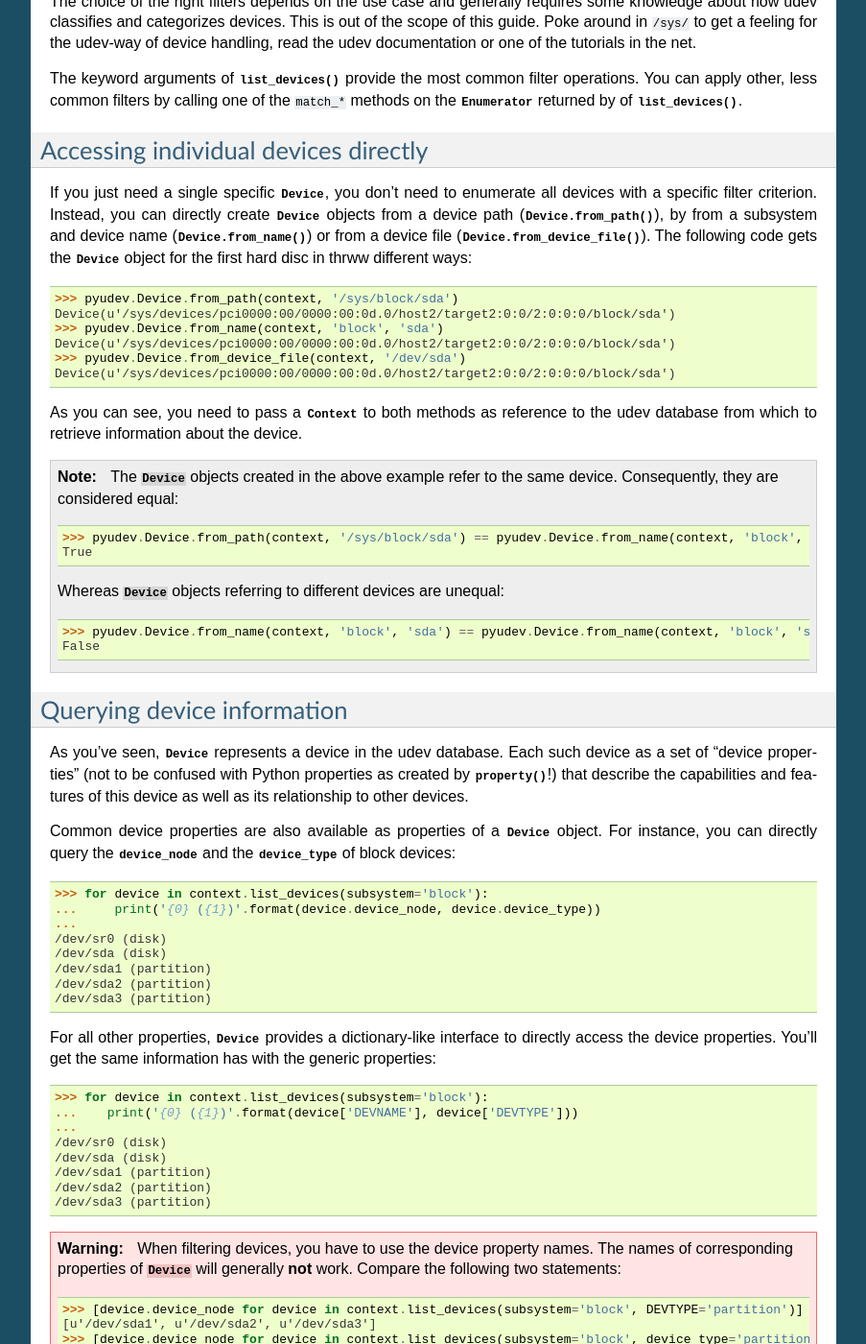
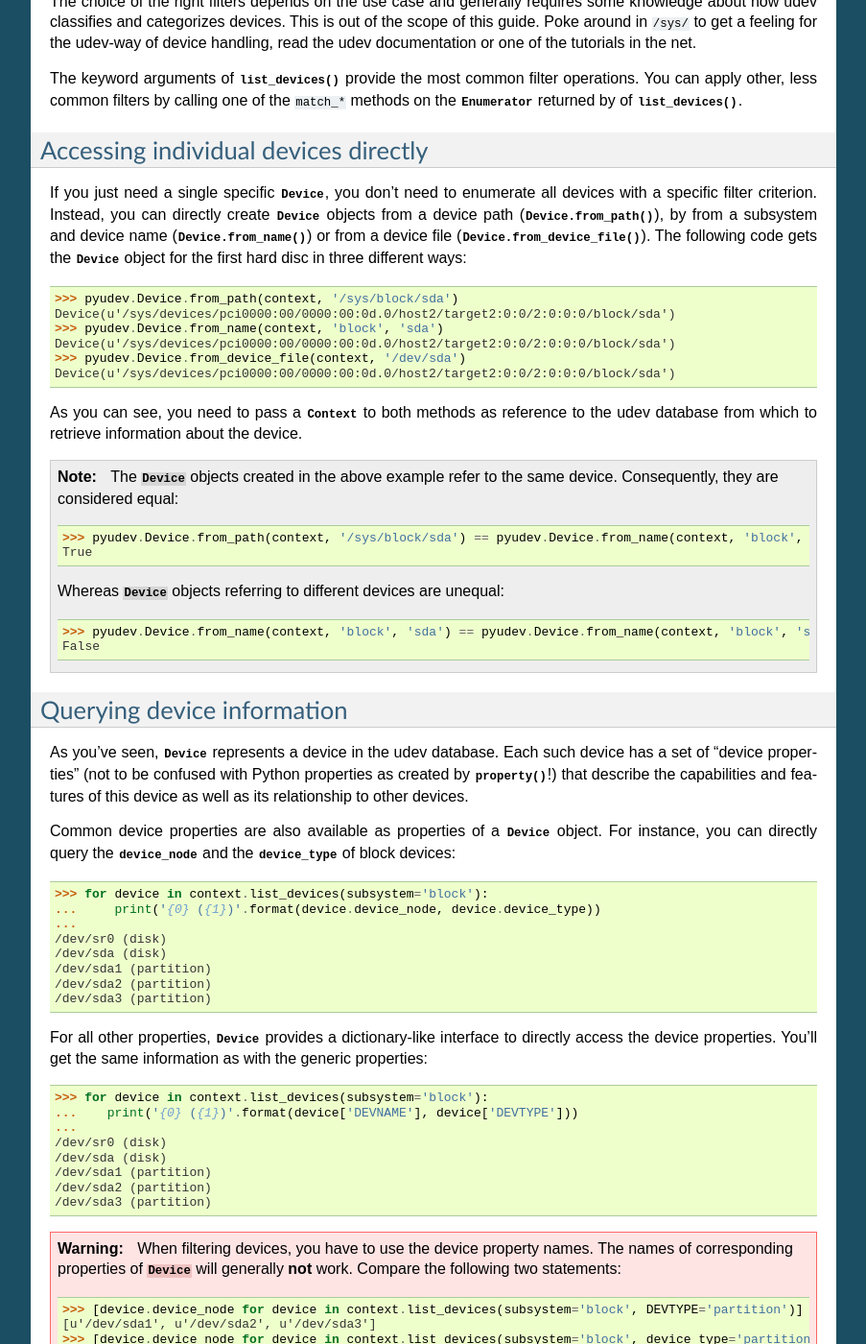
Before and after one commit to pyudev/pyudev, a Sphinx documentation site: the page built from doc/guide.rst, in a window 1280 px wide and 1400 px high, scrolled down 1505 px. Shown: the whole window at 96% size, without its empty margins (198-1101 px from the left). Built offline with Sphinx 7.4.7, drawn with Linux system fonts in a browser that asks for light colours; pages that are not in the unit, such as notebooks, are missing from menus.

```diff
--- a/doc/guide.rst
+++ b/doc/guide.rst
@@ -92,7 +92,7 @@ all devices with a specific filter criterion.  Instead, you can directly create
 :class:`Device` objects from a device path (:meth:`Device.from_path()`), by
 from a subsystem and device name (:meth:`Device.from_name()`) or from a device
 file (:meth:`Device.from_device_file()`).  The following code gets the
-:class:`Device` object for the first hard disc in thrww different ways:
+:class:`Device` object for the first hard disc in three different ways:
 
 >>> pyudev.Device.from_path(context, '/sys/block/sda')
 Device(u'/sys/devices/pci0000:00/0000:00:0d.0/host2/target2:0:0/2:0:0:0/block/sda')
--- a/doc/index.rst
+++ b/doc/index.rst
@@ -3,7 +3,7 @@ pyudev -- pure Python libudev_ binding
 
 pyudev |release| (:doc:`changes`, :doc:`installation <install>`)
 
-pyudev is a :doc:`LGPL licensed <licencing>`, pure Python_ 2/3 binding to
+pyudev is a :doc:`LGPL licenced <licencing>`, pure Python_ 2/3 binding to
 libudev_, the device and hardware management and information library of Linux.
 
 Almost the complete libudev_ functionality is exposed. You can:
```
Also changed, not shown: other parts of doc/guide.rst (+2 -2 lines).
